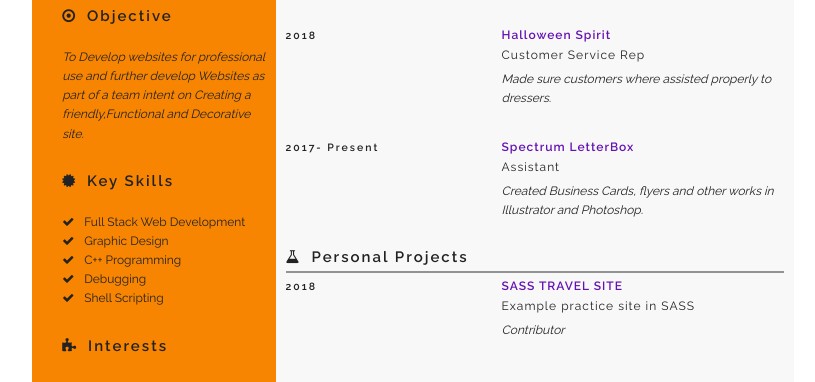
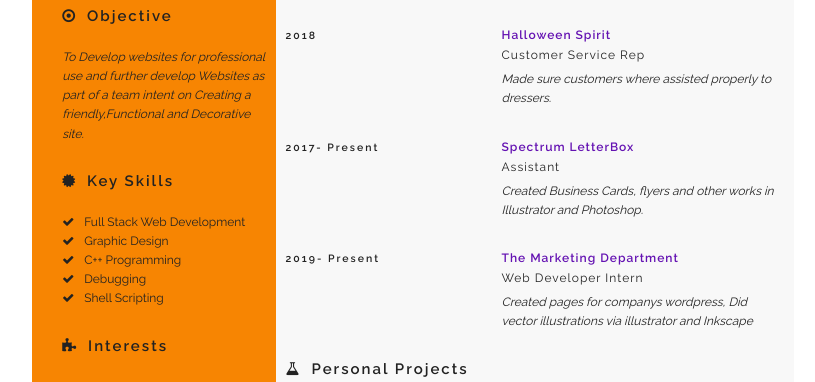
Before and after one commit to dvbrk/resume-skeletion, a plain HTML site: page index.html in a window 1280 px wide. Shown: the part 240-622 px from the top of the page, without its empty margins (211-1026 px from the left). Drawn offline with nearby package versions, Linux system fonts and the light colour scheme.

Commit message:
Update index.html

```diff
--- a/index.html
+++ b/index.html
@@ -177,6 +177,22 @@
           </div>
         </div>
 
+	    <div class="row">
+          <div class="five columns">
+            <span class="date">2019- Present</span>
+          </div>
+          <div class="seven columns">
+            <span class="institution">The Marketing Department</span>
+            <p class="job-title">Web Developer Intern</p>
+            <p class="duties">
+Created pages for companys wordpress, Did vector illustrations via illustrator and Inkscape
+		  </p>
+          </div>
+        </div>
+
+
+
+
         <div class="row">
           <span class="section-heading"><i class="fa fa-flask"></i>Personal Projects</span>
         </div>
```
